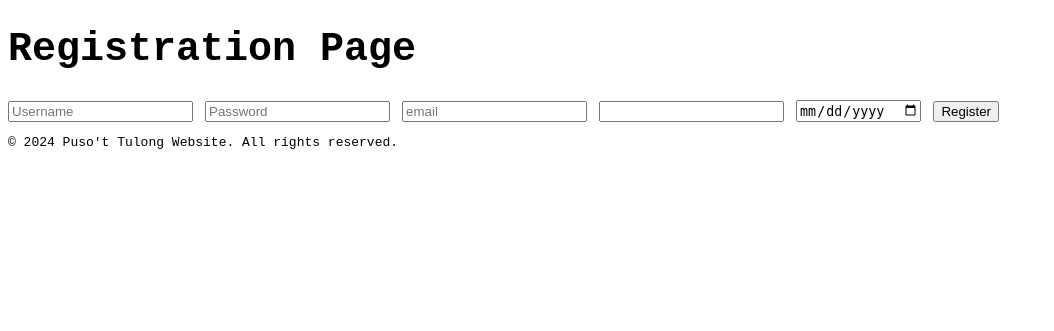
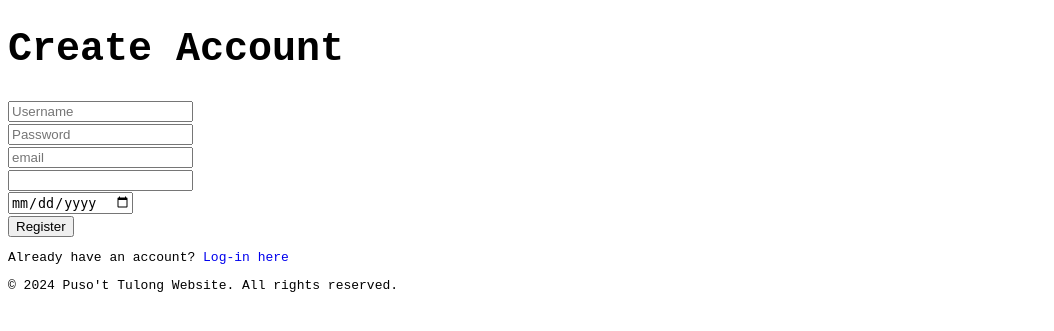
Before and after one commit to necriesa/puso-t-tulong, a Flask app: page /register in a window 1280 px wide. Shown: the top 331 px of the page, without its empty margins (0-1054 px from the left). Run offline with Flask 3, Linux system fonts and the light colour scheme.

Commit message:
reordered user registering forms

```diff
--- a/app.py
+++ b/app.py
@@ -84,7 +84,7 @@ class Login(FlaskForm):
     submit = SubmitField("Login")
 
 
-@app.route('/', methods=['POST', 'GET'])
+@app.route('/')
 def index():
     return render_template('index.html')
 
--- a/static/css/main.css
+++ b/static/css/main.css
@@ -58,6 +57,14 @@ footer {
   border-color: white;
 }
 
+.user-auth-button {
+  text-decoration: none;
+}
+.user-auth-button:hover {
+  text-decoration: underline;
+  font-weight: bold;
+}
+
 .content-banner {
   display: inline-block;
   overflow: hidden;
--- a/templates/register.html
+++ b/templates/register.html
@@ -8,22 +8,24 @@
 
 {% block body %}
 
-    <h1>Registration Page</h1>
+    <h1 class="user-form-header">Create Account</h1>
 
-    <form method="POST" action="">
-        {{ form.hidden_tag() }}
-        {{ form.username }}
-        {{ form.password }}
-        {{ form.email }}
-        {{ form.age }}
-        {{ form.birthday }}
-        {{ form.submit }}
-    </form>
+    <div class="user-form-container">
+        <form method="POST" action="" class="user-register-form">
+            <div class="user-form">{{ form.hidden_tag() }}</div>
+            <div class="user-form-input">{{ form.username }}</div>
+            <div class="user-form-input">{{ form.password }}</div>
+            <div class="user-form-input">{{ form.email }}</div>
+            <div class="user-form-input">{{ form.age }}</div>
+            <div class="user-form-input">{{ form.birthday }}</div>
+            <div class="user-form-button">{{ form.submit }}</div>
+        </form>
+    </div>
+
+    <footer>
+        <div>
+            <p>Already have an account? <a href="/login" class="user-auth-button">Log-in here</a></p>
+        </div>
+    </footer>
 
 {% endblock %}
-
-<footer>
-    <div>
-        <p>Already have an account? <a href="/login" class="anchor-button">Log-in here</a></p>
-    </div>
-</footer>
```
Also changed, not shown: other parts of static/css/main.css (+16 -16 lines), templates/index.html (+4 -5 lines), templates/login.html (+10 -8 lines).
